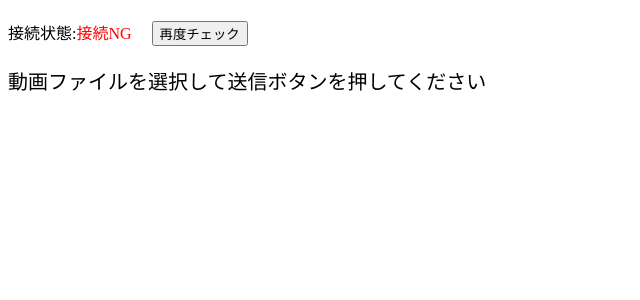
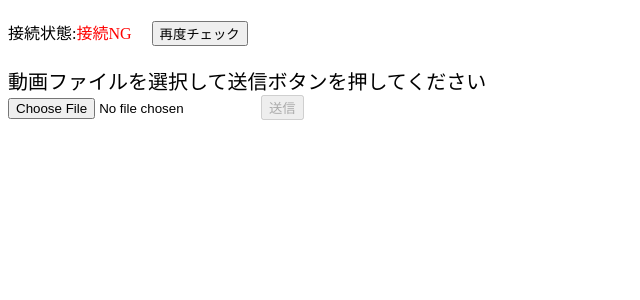
Before and after one commit to squid-cat/personality_analysis, a Next.js app: page /register in a window 1280 px wide. Shown: the top 300 px of the page, without its empty margins (0-640 px from the left). Built offline with nearby package versions, Linux system fonts and the light colour scheme; no server answers.

Commit message:
ファイル提出処理を追加

```diff
--- a/pages/register/index.tsx
+++ b/pages/register/index.tsx
@@ -1,9 +1,26 @@
 import { API } from "@/service/API";
+import { useRouter } from "next/router";
 import { FC, useEffect, useState } from "react";
 import styled from "styled-components";
 
 const Register: FC = () => {
+  const router = useRouter();
+
   const [isConnect, setIsConnect] = useState<boolean>();
+  const [file, setFile] = useState<File | null>(null);
+
+  // ファイル選択した情報を保持
+  const onChangeFile = (e: React.ChangeEvent<HTMLInputElement>) => {
+    const files = e.target.files;
+    if (files && files[0]) {
+      setFile(files[0]);
+    }
+  };
+
+  // ファイルを提出
+  const submitFile = () => {
+    if (file) API.postMovie(file);
+  };
 
   // 接続状態のチェック
   const checkConnect = async () => {
@@ -34,6 +51,25 @@ const Register: FC = () => {
       <TextRegisterInfo>
         動画ファイルを選択して送信ボタンを押してください
       </TextRegisterInfo>
+      <div className="App">
+        <div className="App-form">
+          <input
+            name="file"
+            type="file"
+            accept="video/*"
+            onChange={onChangeFile}
+          />
+          <input
+            type="button"
+            disabled={!file}
+            value="送信"
+            onClick={() => {
+              submitFile();
+              router.push("/analysis/wait");
+            }}
+          />
+        </div>
+      </div>
     </Container>
   );
 };
```
